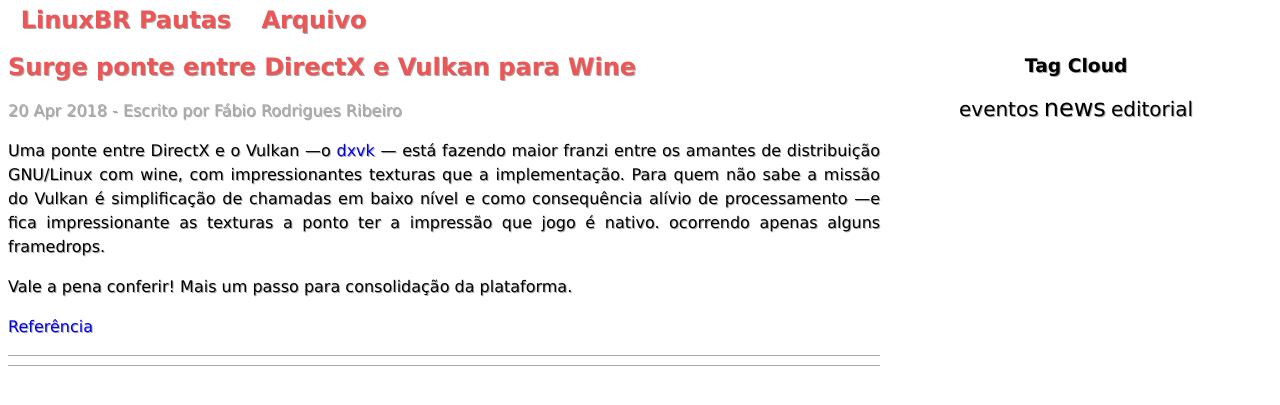
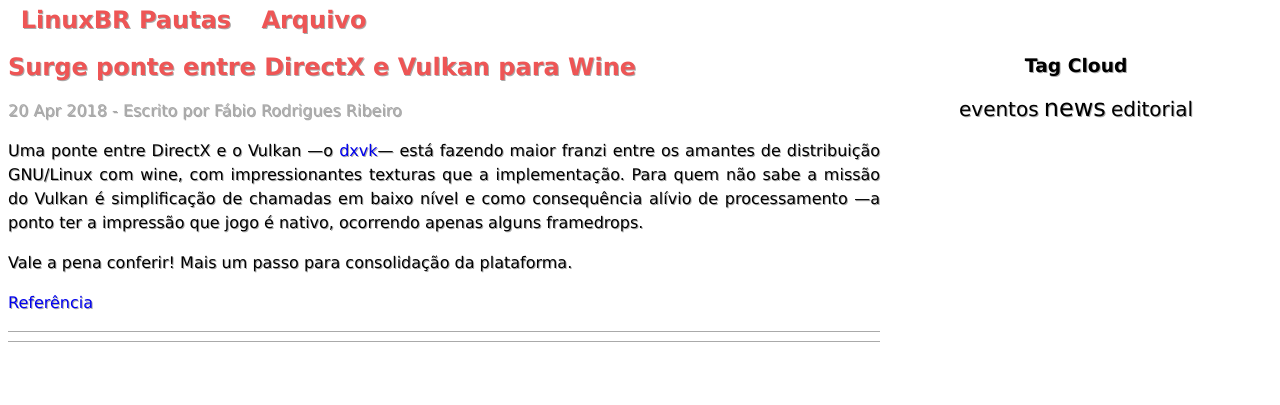
Before and after one commit to farribeiro/linux-br, a Jekyll site: the page built from _posts/2018-04-20-surge-ponte-entre-directx-e-vulkan.html, in a window 1280 px wide. Shown: the top 405 px of the page. Built offline with Jekyll 4.4.1, drawn with Linux system fonts in a browser that asks for light colours; comment, search, counter and statistics services are not loaded.

Commit message:
Melhorias no artigo

```diff
--- a/_posts/2018-04-20-surge-ponte-entre-directx-e-vulkan.html
+++ b/_posts/2018-04-20-surge-ponte-entre-directx-e-vulkan.html
@@ -7,13 +7,12 @@
 ---
 
     <p> Uma ponte entre DirectX e o Vulkan —o <a
-        href="https://github.com/doitsujin/dxvk">dxvk</a> — está fazendo
+        href="https://github.com/doitsujin/dxvk">dxvk</a>— está fazendo
       maior franzi entre os amantes de distribuição GNU/Linux com wine,
       com impressionantes texturas que a implementação. Para quem não
       sabe a missão do Vulkan é simplificação de chamadas em baixo nível
-      e como consequência alívio de processamento —e fica impressionante
-      as texturas a ponto ter a impressão que jogo é nativo. ocorrendo
-      apenas alguns framedrops.</p>
+      e como consequência alívio de processamento —a ponto ter a impressão
+      que jogo é nativo, ocorrendo apenas alguns framedrops. </p>
     <p> Vale a pena conferir! Mais um passo para consolidação da
       plataforma.</p>
     <p> <a
```
